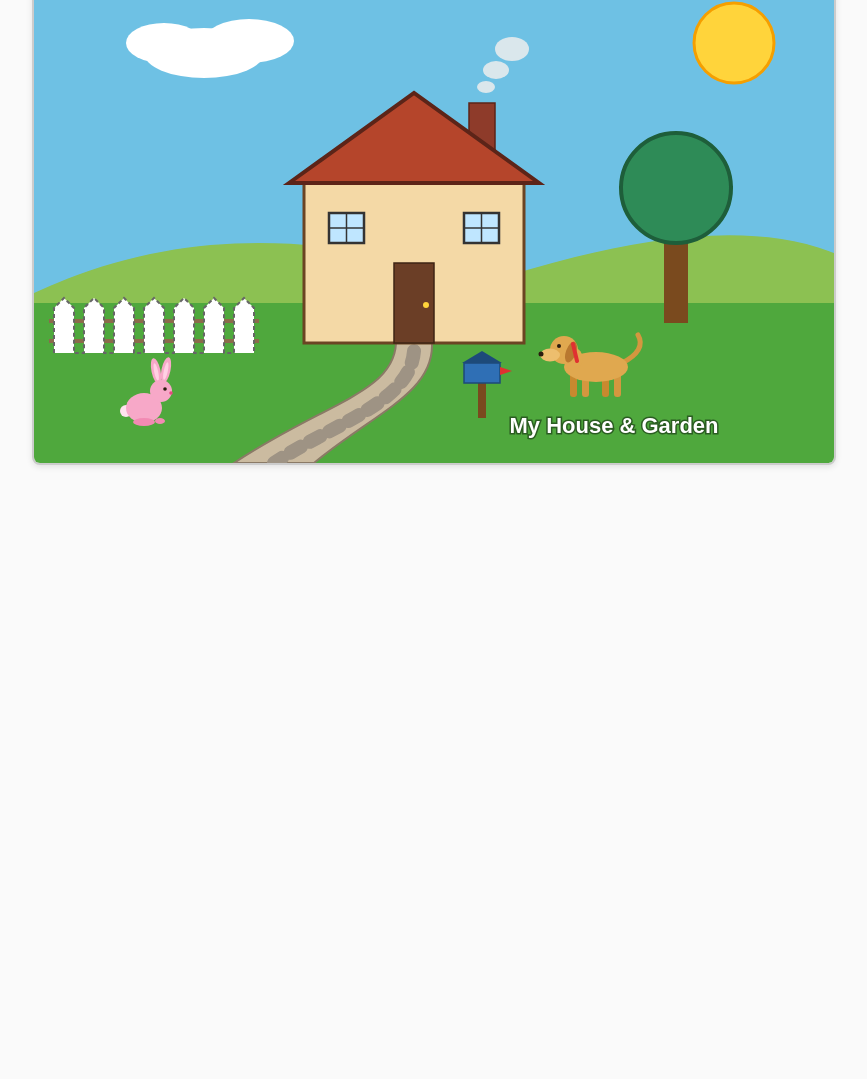
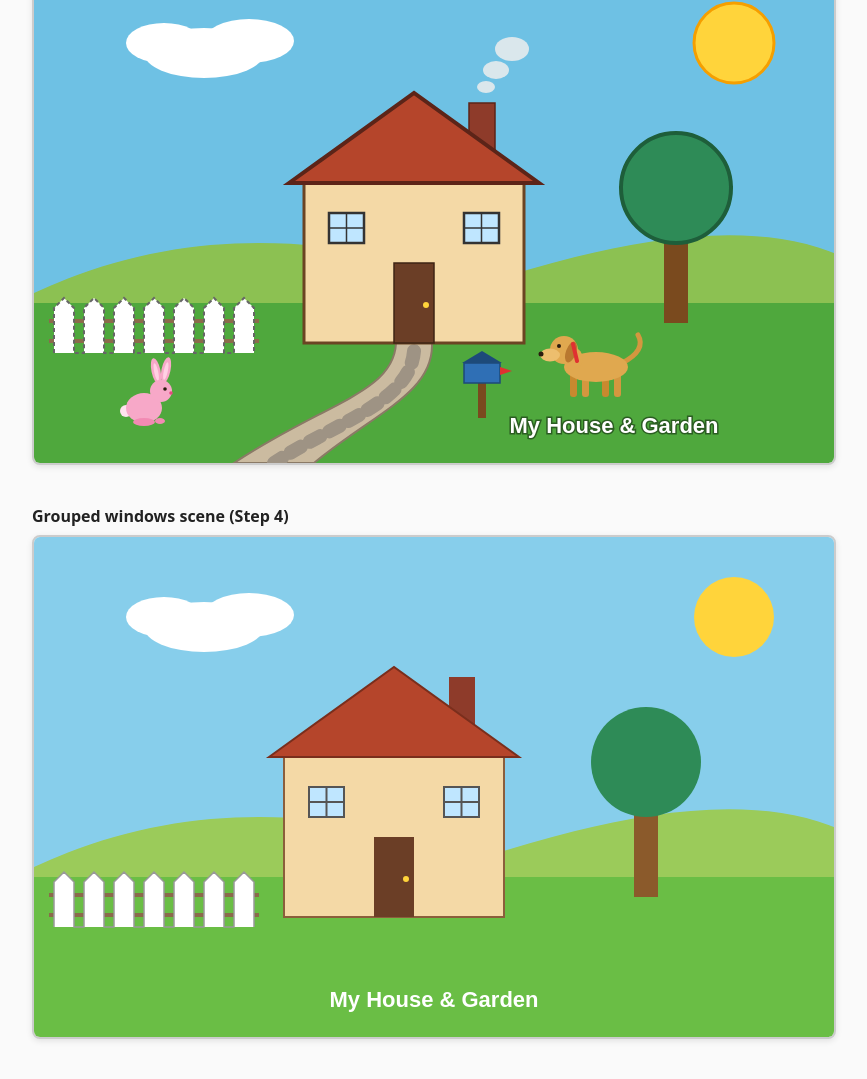
Before and after one commit to Moonnie88/COS30045-T04, a plain HTML site: page index.html in a window 1280 px wide. Shown: the part 1339-2418 px from the top of the page, without its empty margins (188-1055 px from the left). Before the commit the page ends 1844 px from the top, so only its background shows below. Drawn offline with Linux system fonts and the light colour scheme.

Commit message:
refactor: add fourth SVG with windows grouped via <g> and positioned using translate [AI-assisted]

```diff
--- a/index.html
+++ b/index.html
@@ -425,5 +425,82 @@
           font-weight="bold" fill="#FFFFFF" stroke="#2B5D22" stroke-width="3" paint-order="stroke">My House &amp; Garden</text>
   </svg>
   </figure>
+
+  <!-- Step 4: copy of the original scene with the two windows built from one reusable group -->
+  <figure id="scene-grouped-figure">
+    <figcaption>Grouped windows scene (Step 4)</figcaption>
+  <svg id="scene-grouped" width="800" height="500" viewBox="0 0 800 500" role="img" aria-labelledby="grouped-title grouped-desc">
+    <title id="grouped-title">House and garden scene (grouped windows)</title>
+    <desc id="grouped-desc">The original house and garden scene, with both windows drawn from one reusable window group.</desc>
+
+    <!-- <defs> holds things to reuse later; anything inside it is not drawn on its own -->
+    <defs>
+      <!-- One window drawn at (0,0). Fill and stroke are set once on the group, so every copy is styled identically -->
+      <g id="window" fill="#BFE6FF" stroke="#555555" stroke-width="2">
+        <rect x="0" y="0" width="35" height="30" />
+        <line x1="17.5" y1="0" x2="17.5" y2="30" />   <!-- vertical mullion: halfway across (35 / 2) -->
+        <line x1="0" y1="15" x2="35" y2="15" />       <!-- horizontal mullion: halfway down (30 / 2) -->
+      </g>
+    </defs>
+
+    <!-- Sky (rect) -->
+    <rect x="0" y="0" width="800" height="340" fill="#87CEEB" />
+
+    <!-- Sun (circle) -->
+    <circle cx="700" cy="80" r="40" fill="#FFD43B" />
+
+    <!-- Cloud (overlapping ellipses) -->
+    <ellipse cx="170" cy="90" rx="60" ry="25" fill="#FFFFFF" />
+    <ellipse cx="215" cy="78" rx="45" ry="22" fill="#FFFFFF" />
+    <ellipse cx="130" cy="80" rx="38" ry="20" fill="#FFFFFF" />
+
+    <!-- Rolling hills (path: M = move to, C = cubic curve, L = line to, Z = close) -->
+    <path d="M 0 330 C 150 260, 300 270, 450 320 C 560 285, 700 250, 800 290 L 800 345 L 0 345 Z"
+          fill="#9BCB5A" />
+
+    <!-- Grass (rect) -->
+    <rect x="0" y="340" width="800" height="160" fill="#6ABE45" />
+
+    <!-- Tree: trunk (rect) and leaves (circle) -->
+    <rect x="600" y="260" width="24" height="100" fill="#8B5A2B" />
+    <circle cx="612" cy="225" r="55" fill="#2E8B57" />
+
+    <!-- Fence rails (line) drawn first so the pickets sit in front -->
+    <line x1="15" y1="358" x2="225" y2="358" stroke="#8B6B4A" stroke-width="4" />
+    <line x1="15" y1="378" x2="225" y2="378" stroke="#8B6B4A" stroke-width="4" />
+
+    <!-- Fence pickets (polyline): one connected outline of seven pointed pickets -->
+    <polyline points="20,390 20,345 30,335 40,345 40,390
+                      50,390 50,345 60,335 70,345 70,390
+                      80,390 80,345 90,335 100,345 100,390
+                      110,390 110,345 120,335 130,345 130,390
+                      140,390 140,345 150,335 160,345 160,390
+                      170,390 170,345 180,335 190,345 190,390
+                      200,390 200,345 210,335 220,345 220,390"
+              fill="#FFFFFF" stroke="#999999" stroke-width="1.5" />
+
+    <!-- Chimney (rect) drawn before the roof so the roof covers its base -->
+    <rect x="415" y="140" width="26" height="60" fill="#8E3B2A" />
+
+    <!-- House body (rect) -->
+    <rect x="250" y="220" width="220" height="160" fill="#F4D9A6" stroke="#8B5E3C" stroke-width="2" />
+
+    <!-- Roof (polygon): left eave, peak, right eave -->
+    <polygon points="235,220 360,130 485,220" fill="#B5452B" stroke="#7A2E1C" stroke-width="2" />
+
+    <!-- Door (rect) and door knob (circle) -->
+    <rect x="340" y="300" width="40" height="80" fill="#6B3E26" />
+    <circle cx="372" cy="342" r="3" fill="#FFD43B" />
+
+    <!-- Windows: two copies of #window. translate(x,y) moves the window's (0,0) corner to (x,y),
+         which is the same x and y the original window rects used -->
+    <use href="#window" transform="translate(275,250)" />   <!-- left window: original rect x=275, y=250 -->
+    <use href="#window" transform="translate(410,250)" />   <!-- right window: original rect x=410, y=250 -->
+
+    <!-- Caption (text) -->
+    <text x="400" y="470" text-anchor="middle" font-family="Arial, sans-serif" font-size="22"
+          font-weight="bold" fill="#FFFFFF">My House &amp; Garden</text>
+  </svg>
+  </figure>
 </body>
 </html>
```
